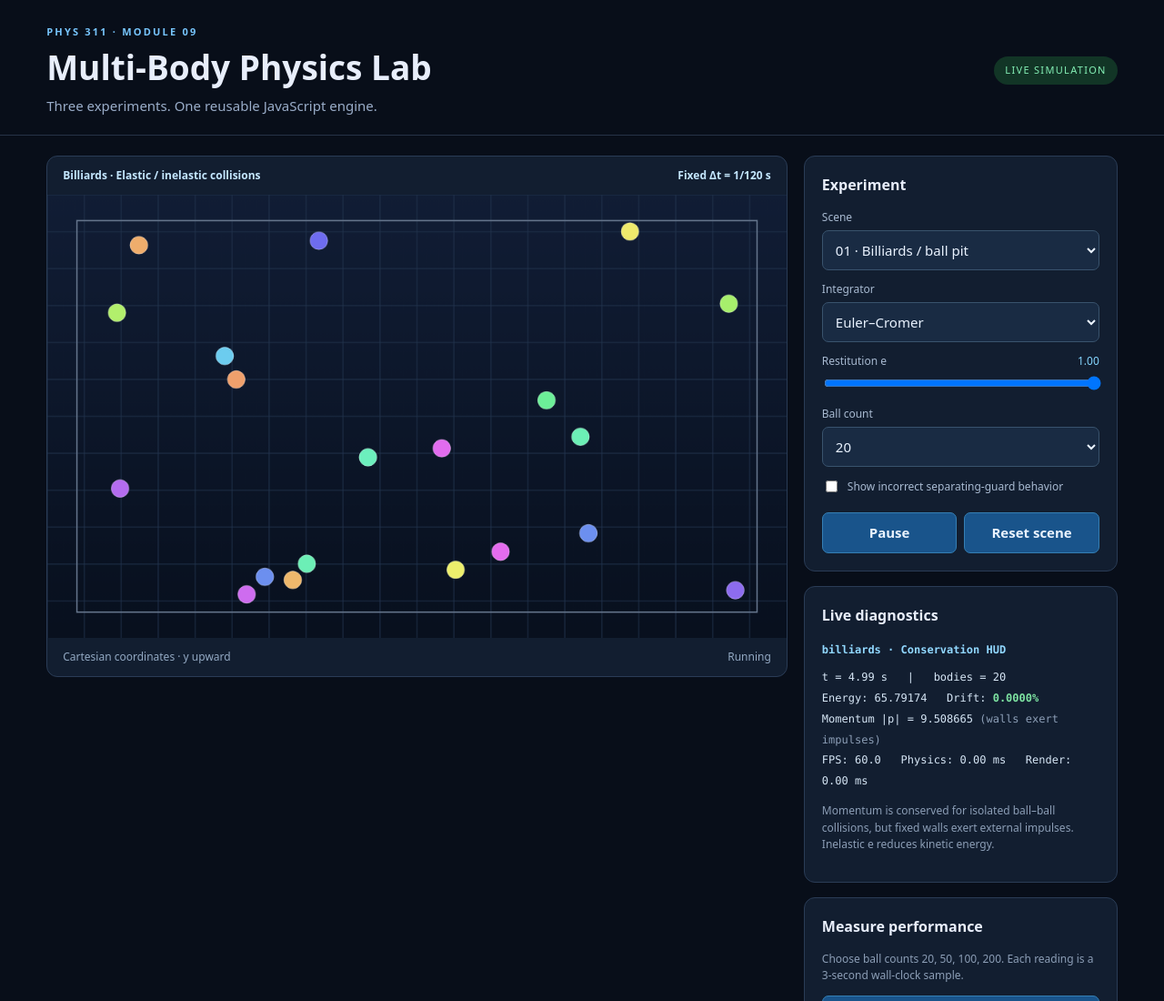
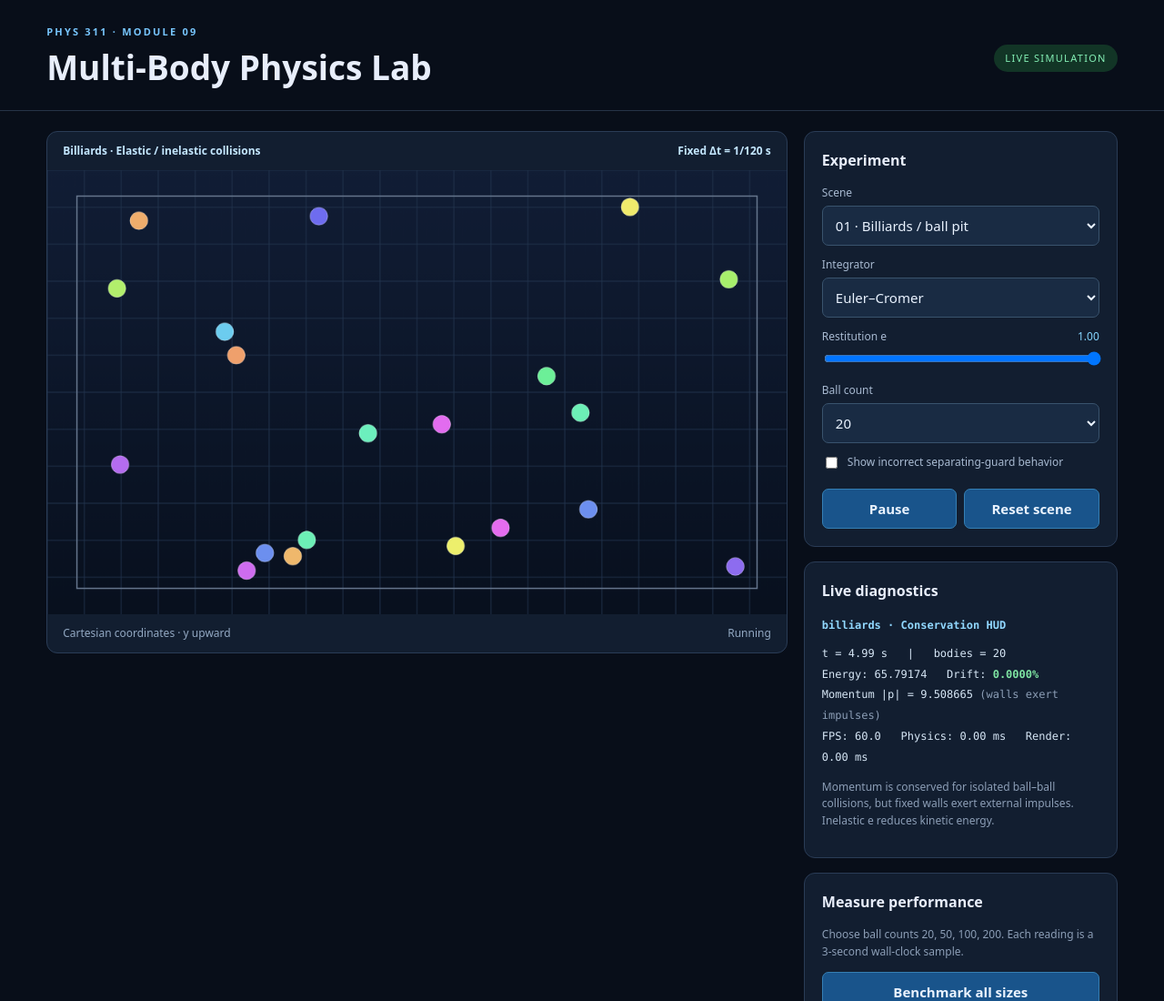
Before and after one commit to blannerd-png/phys311, a website with bundled scripts: page labs/lab09/index.html in a window 1280 px wide. Shown: the top 1100 px of the page at 91% size. Built offline with nearby package versions, Linux system fonts and the light colour scheme.

Commit message:
got rid of subtitle

```diff
--- a/labs/lab09/index.html
+++ b/labs/lab09/index.html
@@ -1,5 +1,5 @@
 <!doctype html><html lang="en"><head><meta charset="UTF-8"><meta name="viewport" content="width=device-width,initial-scale=1"><title>PHYS 311 · Lab 09 Physics Engine</title><link rel="stylesheet" href="style.css"></head><body>
-<header><div><p class="eyebrow">PHYS 311 · MODULE 09</p><h1>Multi-Body Physics Lab</h1><p class="subtitle">Three experiments. One reusable JavaScript engine.</p></div><span class="tag">LIVE SIMULATION</span></header>
+<header><div><p class="eyebrow">PHYS 311 · MODULE 09</p><h1>Multi-Body Physics Lab</h1></div><span class="tag">LIVE SIMULATION</span></header>
 <main><section class="stage"><div class="topline"><span id="sceneName">Billiards · Elastic collisions</span><span>Fixed Δt = 1/120 s</span></div><canvas id="sim" width="1000" height="600" aria-label="2D physics simulation"></canvas><div class="bottomline"><span>Cartesian coordinates · y upward</span><span id="status">Running</span></div></section>
 <aside><section class="panel"><h2>Experiment</h2><label for="scene">Scene</label><select id="scene"><option value="billiards">01 · Billiards / ball pit</option><option value="nbody">02 · Gravitational N-body</option><option value="springs">03 · Spring network</option></select>
 <label for="integrator">Integrator</label><select id="integrator"><option value="cromer">Euler–Cromer</option><option value="verlet">Velocity Verlet</option></select>
```
